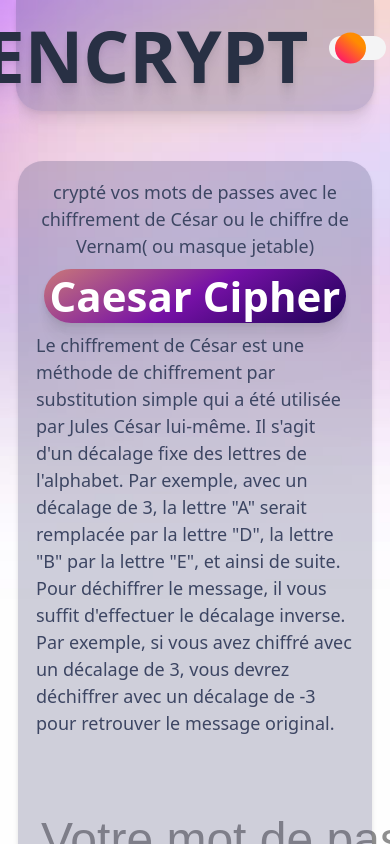
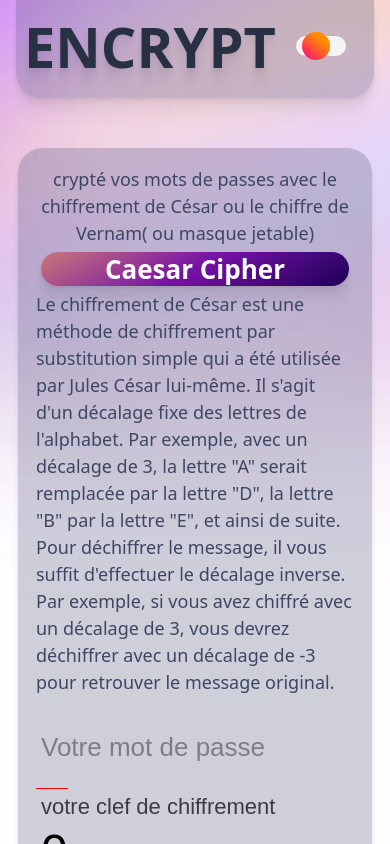
Before and after one commit to Tony-Poomipartes/encrypt, a React (Vite) app: page / in a window 390 px wide. Built offline with nearby package versions, Linux system fonts and the light colour scheme.

Commit message:
💄  style: add responsive

```diff
--- a/src/components/generator.jsx
+++ b/src/components/generator.jsx
@@ -129,7 +129,7 @@ const PasswordGenerator = () => {
       </div>
       <button onClick={generatePassword}>Generate Password</button>
       {generatedPassword && (
-        <div>
+        <div id='generatedPassword'>
           <h4>Generated Password:</h4>
           <h5>{generatedPassword}</h5>
         </div>
--- a/src/styles/global.css
+++ b/src/styles/global.css
@@ -238,114 +238,31 @@ h5 {
 	font-size: var(--text-xl);
 }
 
-/* Utilities */
-
-.sr-only {
-	position: absolute;
-	width: 1px;
-	height: 1px;
-	padding: 0;
-	margin: -1px;
-	overflow: hidden;
-	clip: rect(0, 0, 0, 0);
-	white-space: nowrap;
-	border-width: 0;
+/*?=================================*/
+/*?           min-width: 20em
+/*?=================================*/
+@media (min-width: 20em) {
+  h1 {
+    font-size: var(--text-4xl);
   }
 
-.wrapper {
-	width: 100%;
-	max-width: 83rem;
-	margin-inline: auto;
-	padding-inline: 1.5rem;
+  h2 {
+    font-size: var(--text-3xl);
   }
 
-.stack {
-	display: flex;
-	flex-direction: column;
+  h3 {
+    font-size: var(--text-xl);
   }
 
-.gap-2 {
-	gap: 0.5rem;
-}
-.gap-4 {
-	gap: 1rem;
-}
-.gap-8 {
-	gap: 2rem;
-}
-.gap-10 {
-	gap: 2.5rem;
-}
-.gap-15 {
-	gap: 3.75rem;
-}
-.gap-20 {
-	gap: 5rem;
-}
-.gap-30 {
-	gap: 7.5rem;
-}
-.gap-48 {
-	gap: 12rem;
+  h4 {
+    font-size: var(--text-xl);
   }
 
-/* @media (min-width: 50em) {
-	.lg\:gap-2 {
-		gap: 0.5rem;
+  h5 {
+    font-size: var(--text-md);
   }
-	.lg\:gap-4 {
-		gap: 1rem;
 }
-	.lg\:gap-8 {
-		gap: 2rem;
-	}
-	.lg\:gap-10 {
-		gap: 2.5rem;
-	}
-	.lg\:gap-15 {
-		gap: 3.75rem;
-	}
-	.lg\:gap-20 {
-		gap: 5rem;
-	}
-	.lg\:gap-30 {
-		gap: 7.5rem;
-	}
-	.lg\:gap-48 {
-		gap: 12rem;
-	}
-  /* :root {
-    --bg-scale: 1;
-    --bg-image-main: url('../assets/backgrounds/bg-main-light-1440w.jpg');
-  }
-  :root.theme-dark {
-    --bg-image-main: url('../assets/backgrounds/bg-main-dark-1440w.jpg');
-  } */
 
-  /* :root.loaded {
-    --bg-image-subtle-1: url('/assets/backgrounds/bg-subtle-1-light-1440w.jpg');
-    --bg-image-subtle-2: url('/assets/backgrounds/bg-subtle-2-light-1440w.jpg');
-    --bg-image-footer: url('/assets/backgrounds/bg-footer-light-1440w.jpg');
-  } */
-  /* :root.loaded.theme-dark {
-    --bg-image-subtle-1: url('../assets/backgrounds/bg-subtle-1-dark-1440w.jpg');
-    --bg-image-subtle-2: url('../assets/backgrounds/bg-subtle-2-dark-1440w.jpg');
-    --bg-image-footer: url('../assets/backgrounds/bg-footer-dark-1440w.jpg');
-  } *//*
-} */
-
-/* .backgrounds {
-  min-height: 100%;
-  isolation: isolate;
-  background: */
-    /* noise url('../assets/backgrounds/noise.png') top center/220px repeat, */
-    /* footer var(--bg-image-footer) bottom center/var(--bg-gradient-size) no-repeat, */
-    /* header1 var(--bg-image-main-curves) top center/var(--bg-gradient-size) no-repeat, */
-    /* header2 var(--bg-image-main) top center/var(--bg-gradient-size) no-repeat,
-    /* base var(--gray-999);  */
-  /* background-blend-mode: /*noise overlay, footer var(--bg-blend-mode), */
-    /* header1 var(--bg-svg-blend-mode), /*header2 normal, base normal; */
-/* } */
 
 @media (forced-colors: active) {
   /* Deactivate custom backgrounds for high contrast users. */
--- a/src/styles/homepage.css
+++ b/src/styles/homepage.css
@@ -59,6 +59,16 @@ button {
 button:hover {
   box-shadow: rgba(80, 63, 205, 0.5) 0 1px 30px;
   transition-duration: 0.5s;
+}
+
+/*?=================================*/
+/*?           min-width: 20em
+/*?=================================*/
+@media (min-width: 20em) {
+  button {
+    width: auto;
+    height: auto;
+  }
 }
 /*? ----------------------input range--------------------- */
 input[type=range] {
@@ -294,6 +304,24 @@ input.question:invalid ~ input[type="submit"], textarea.question:invalid ~ input
   display: none;
 }
 
+/*?=================================*/
+/*?           min-width: 20em
+/*?=================================*/
+@media (min-width: 20em) {
+    input, span, label, textarea {
+      font-size: var(	--text-lg);
+  }
+  input.question, textarea.question {
+    width: auto;
+    height: auto;
+  }
+
+    input.question + label > span,
+  textarea.question + label > span {
+    font-size: var(--text-xl );
+  }
+}
+
 /*? ----------------------checkbox--------------------- */
 .checkbox-wrapper-47 input[type="checkbox"] {
   display: none;
@@ -340,6 +368,20 @@ input.question:invalid ~ input[type="submit"], textarea.question:invalid ~ input
   transition: 0.25s all ease;
 }
 
+/*?=================================*/
+/*?           min-width: 20em
+/*?=================================*/
+@media (min-width: 20em) {
+    #generatedPassword{
+      display: flex;
+      flex-direction: column;
+      align-items: center;
+  }
+  #generatedPassword h5{
+    word-break: break-all;
+}
+}
+
 
 @-webkit-keyframes appear {
   100% {
```
Lines whose indentation alone changed are shown as unchanged.
